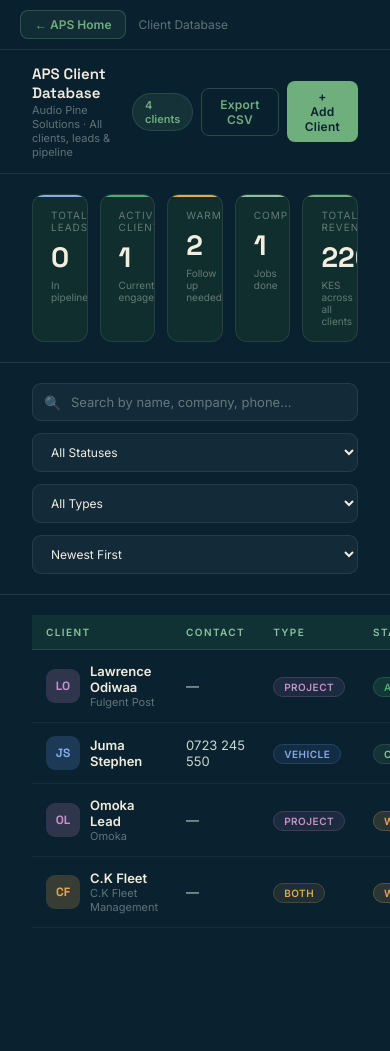
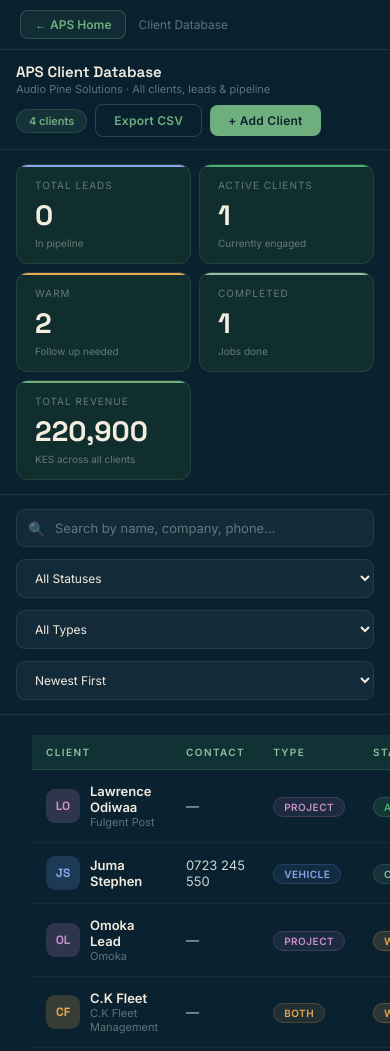
Before and after one commit to kali793765/aps-client-database, a plain HTML site: page index.html in a window 390 px wide. Before the commit the page ends 968 px from the top, so only its background shows below. Drawn offline with Linux system fonts and the light colour scheme.

Commit message:
Enhance responsive styles for stats row and cards

```diff
--- a/index.html
+++ b/index.html
@@ -43,6 +43,20 @@ body{font-family:'Inter',sans-serif;background:var(--bg);color:var(--cream);min-
 
 /* STATS ROW */
 .stats-row{display:grid;grid-template-columns:repeat(5,1fr);gap:12px;padding:20px 32px;border-bottom:1px solid var(--border);}
+
+@media (max-width: 768px) {
+  .topbar{padding:12px 16px;flex-wrap:wrap;gap:8px;}
+  .topbar-right{width:100%;justify-content:flex-start;flex-wrap:wrap;}
+  .controls{padding:14px 16px;}
+  .stats-row{grid-template-columns:repeat(2,1fr);gap:8px;padding:14px 16px;}
+  .stat-card{padding:10px 12px;}
+  .stat-val{font-size:20px;}
+  .stat-label{font-size:9px;}
+  .table-wrap{padding:14px 10px 30px;}
+  .modal{padding:20px;width:100%;border-radius:14px;}
+  .form-row{grid-template-columns:1fr;}
+  .detail-grid{grid-template-columns:1fr;}
+}
 .stat-card{background:var(--card);border:1px solid var(--border);border-radius:12px;padding:14px 18px;position:relative;overflow:hidden;}
 .stat-card::before{content:'';position:absolute;top:0;left:0;right:0;height:2px;background:var(--sc,var(--gl));}
 .stat-label{font-size:10px;color:var(--dim);letter-spacing:0.1em;text-transform:uppercase;margin-bottom:6px;}
```
